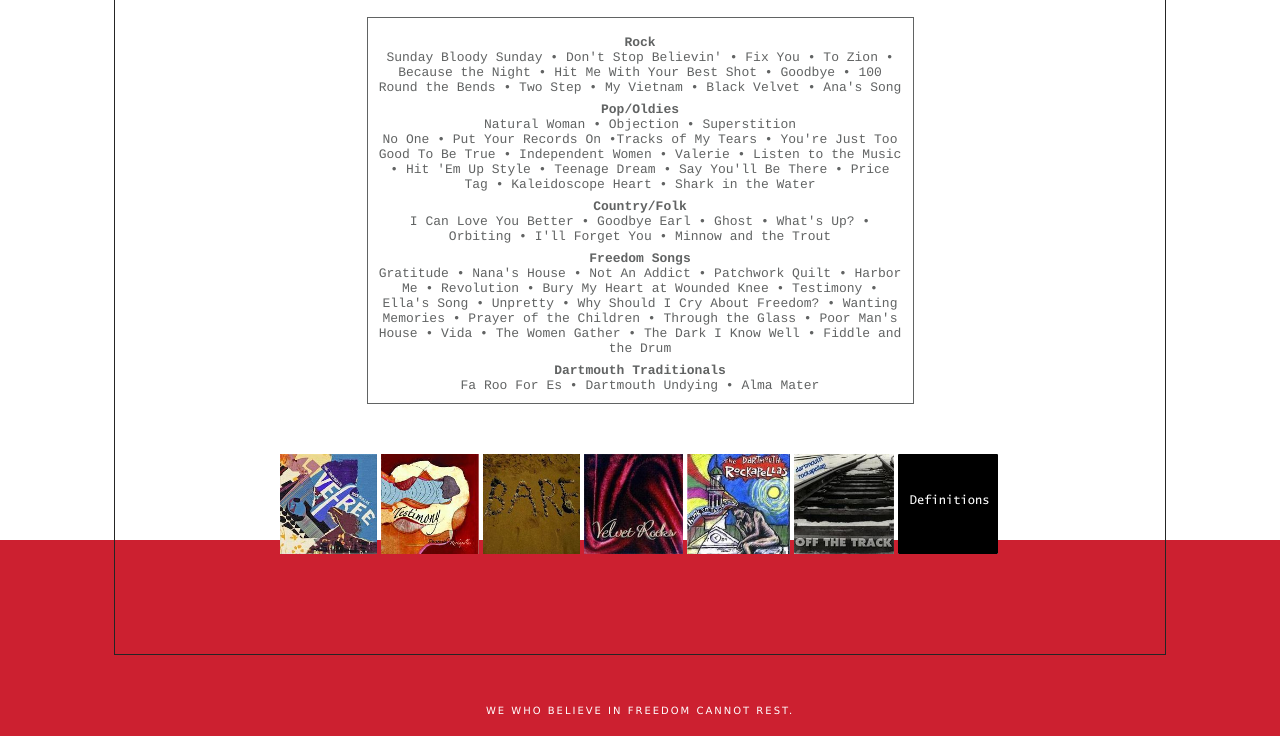
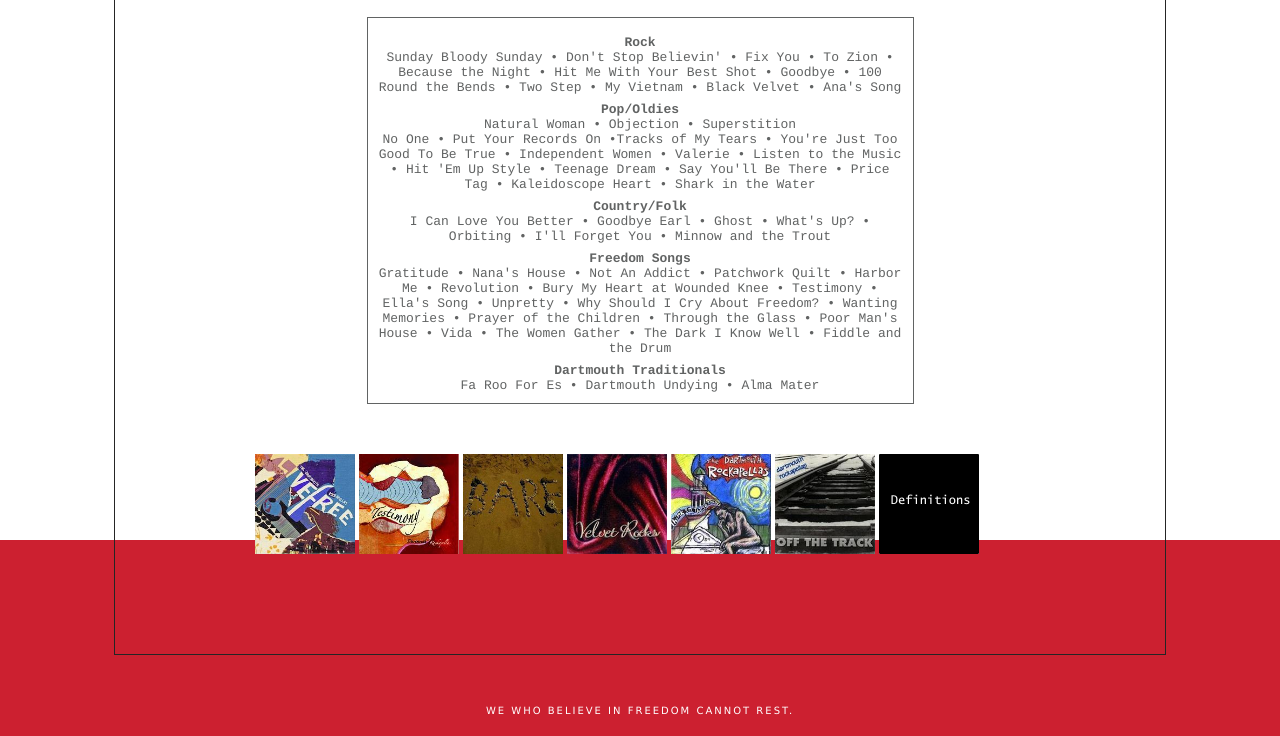
Before and after one commit to steffi2392/rockapellas, a plain HTML site: page music.html in a window 1280 px wide. Shown: the part 480-1216 px from the top of the page. Drawn offline with nearby package versions, Linux system fonts and the light colour scheme.

Commit message:
full width

```diff
--- a/styles/main.css
+++ b/styles/main.css
@@ -641,7 +641,7 @@ top: 20px;
 }
 
 .albums{
-	width: 720px;
+	width: 770px;
 	height: 200px;
 	position: relative;
 	margin: auto;
@@ -651,11 +651,26 @@ top: 20px;
 
 .albums li{
 	display: inline-block;
+	position: relative;
+	width: 100px;
 }
 
-.albums img{
+.albums a > img{
 	height: 100px;
-	position: relative;
+	width: 100px;
+	position: absolute;
+	display: inline-block;
+	float: left;
+	z-index: 1;
+}
+
+.albums a:hover > img{
+	height: 150px;
+	width: 150px;
+	position: absolute;
+	z-index: 2;
+	top: -20px;
+	left: -20px;
 }
 
 .fancyalbums{
```
